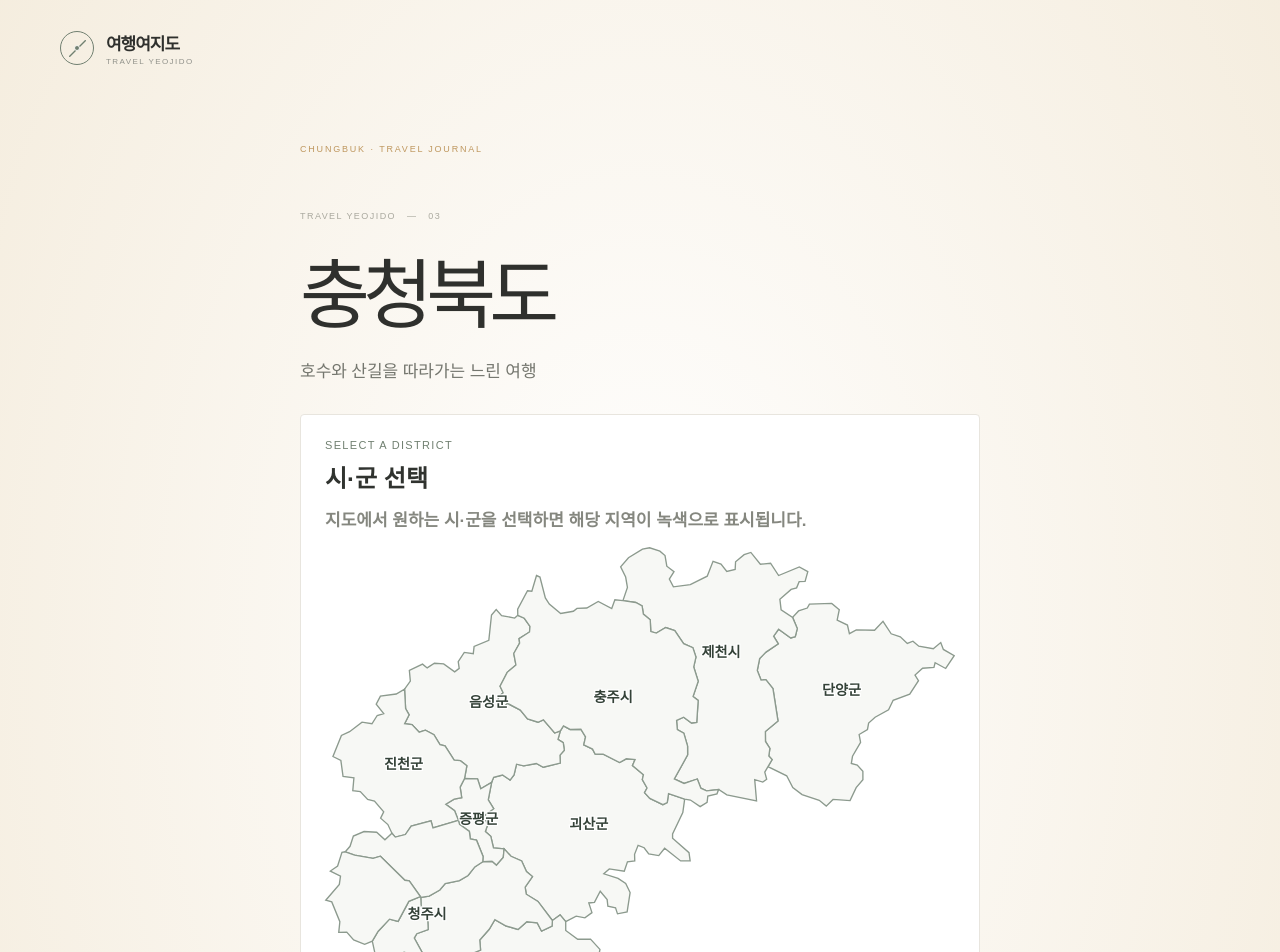
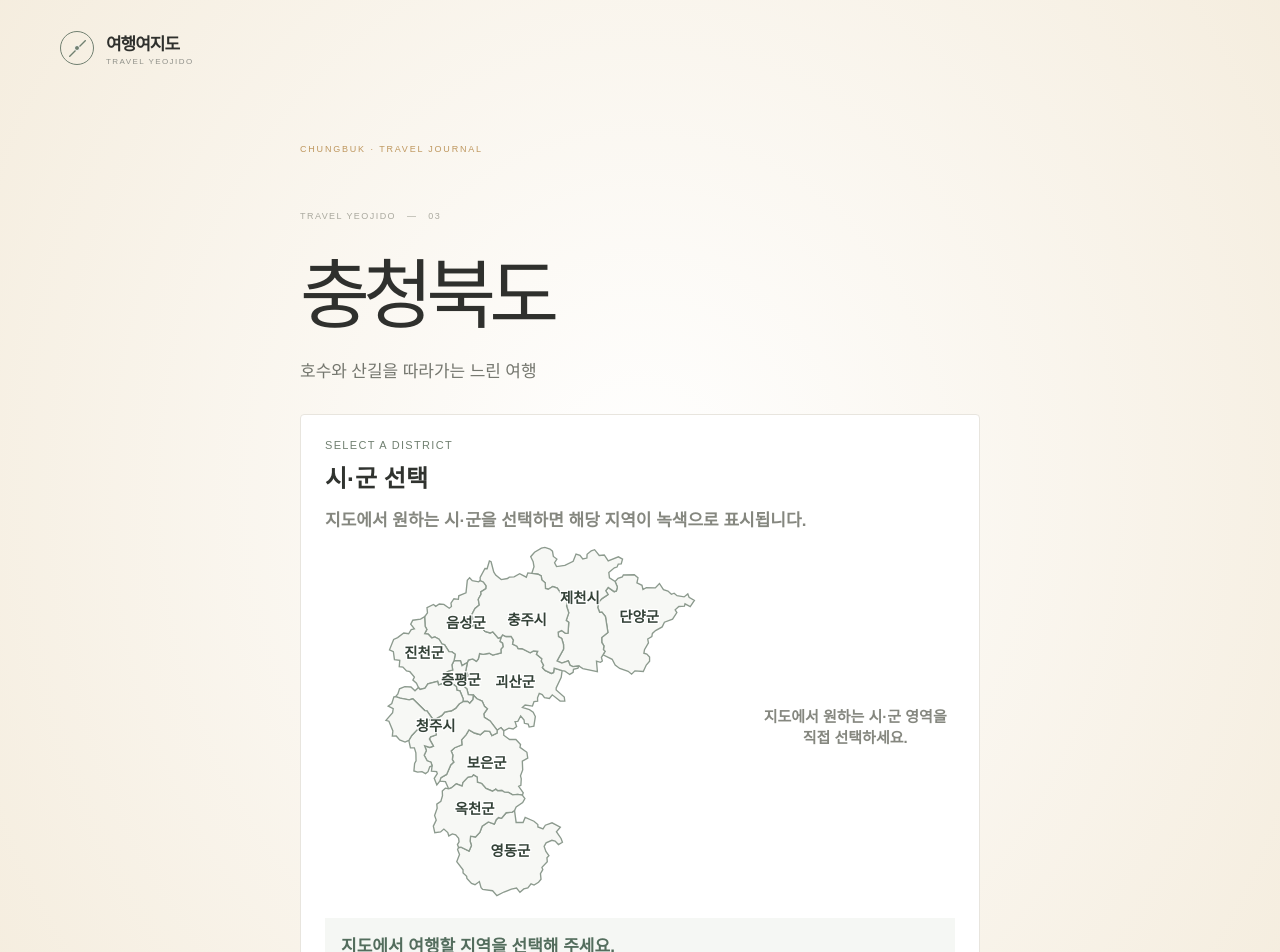
Before and after one commit to hameui/travel-yeojido-ai-studio, a Next.js app: page /regions/chungbuk in a window 1280 px wide. Shown: the top 952 px of the page. Built offline with nearby package versions, Linux system fonts and the light colour scheme.

Commit message:
Standardize regional map display to Jeonbuk reference size

```diff
--- a/src/components/RegionalDistrictSelector.tsx
+++ b/src/components/RegionalDistrictSelector.tsx
@@ -10,6 +10,10 @@ export default function RegionalDistrictSelector({ regionSlug }: Props) {
   const [selected, setSelected] = useState<string | null>(null);
 
   if (!map) return null;
+  const [, , viewWidth, viewHeight] = map.viewBox.split(" ").map(Number);
+  // Match the Jeonbuk reference map: 640px wide × about 349px high.
+  const mapScale = Math.min(640 / viewWidth, 349 / viewHeight);
+  const labelScale = 0.8 / mapScale;
 
   return (
     <section aria-label="시군 선택 지도" style={{ width: "min(760px, 100%)", margin: "0 auto" }}>
@@ -18,8 +22,8 @@ export default function RegionalDistrictSelector({ regionSlug }: Props) {
         <h2 style={{ margin: "0 0 12px", fontSize: "24px", fontWeight: 700, color: "#30332f" }}>시·군 선택</h2>
         <p style={{ margin: "0 0 16px", color: "#85877f", fontSize: "17px", fontWeight: 600 }}>지도에서 원하는 시·군을 선택하면 해당 지역이 녹색으로 표시됩니다.</p>
 
-        <div style={{ width: "min(100%, 640px)", margin: "0 auto 22px" }}>
-          <svg viewBox={map.viewBox} role="group" aria-label="행정구역 선택 지도" style={{ display: "block", width: "100%", height: "auto", overflow: "visible" }}>
+        <div style={{ width: "min(100%, 640px)", height: "349px", margin: "0 auto 22px", display: "flex", alignItems: "center", justifyContent: "center" }}>
+          <svg viewBox={map.viewBox} preserveAspectRatio="xMidYMid meet" role="group" aria-label="행정구역 선택 지도" style={{ display: "block", width: "100%", height: "100%", overflow: "visible" }}>
             {map.items.map((district) => {
               const active = selected === district.id;
               return district.d.map((path, index) => (
@@ -42,9 +46,9 @@ export default function RegionalDistrictSelector({ regionSlug }: Props) {
             })}
             {map.items.map((district) => (
               <text key={district.id + "-label"} x={district.cx} y={district.cy} textAnchor="middle" dominantBaseline="middle"
-                fontSize="18" fontWeight={800}
+                fontSize={18 * labelScale} fontWeight={800}
                 fill={selected === district.id ? "#fff" : "#344238"}
-                stroke={selected === district.id ? "#536d5d" : "#fff"} strokeWidth="3" paintOrder="stroke"
+                stroke={selected === district.id ? "#536d5d" : "#fff"} strokeWidth={3 * labelScale} paintOrder="stroke"
                 style={{ pointerEvents: "none", userSelect: "none" }}>
                 {district.id}
               </text>
```
